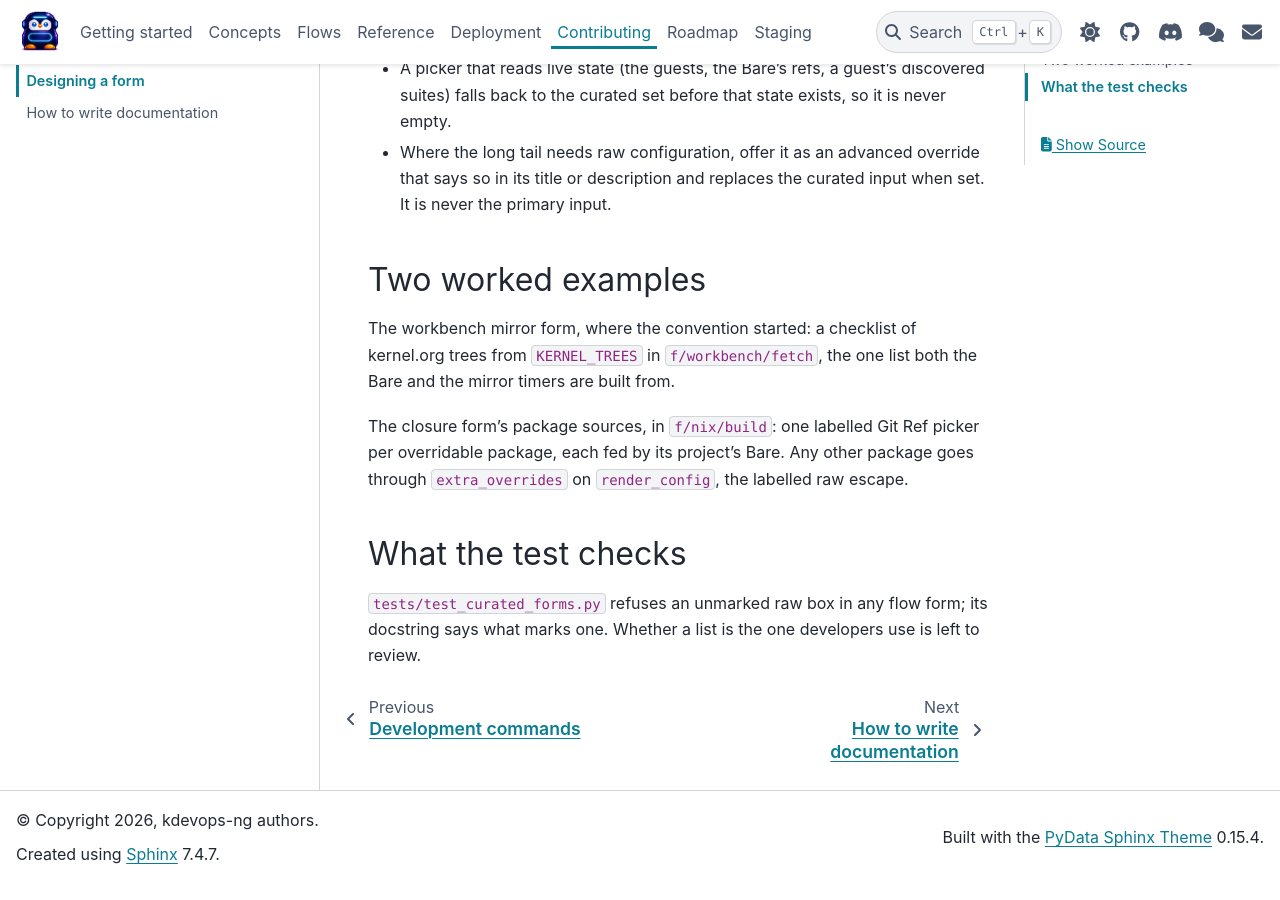
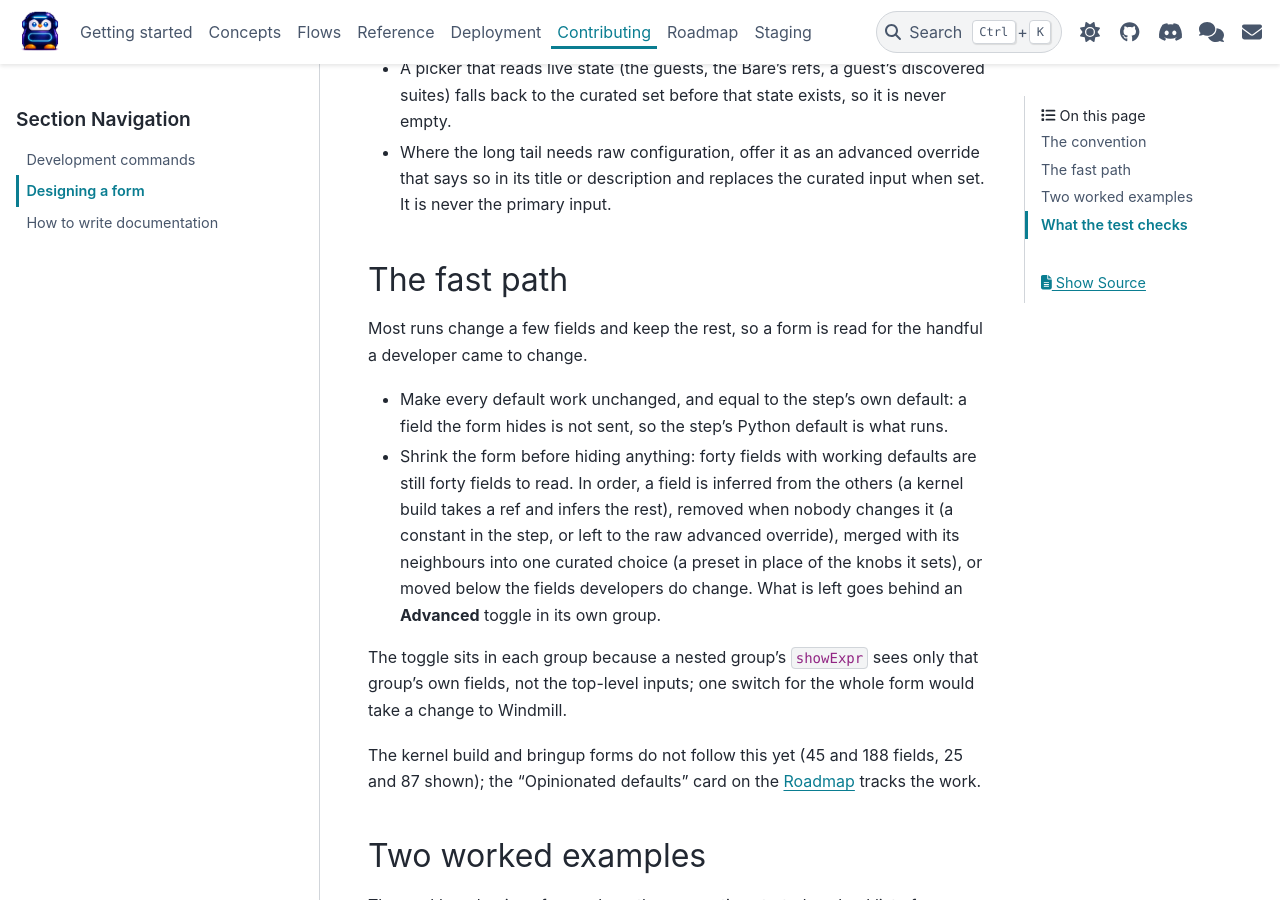
Before and after one commit to dagomez137/kdevops-ng, a Sphinx documentation site: the page built from docs/contributing/forms.rst, in a window 1280 px wide and 900 px high, scrolled down 550 px. Built offline with Sphinx 7.4.7 and the PyData theme 0.15.4, drawn with Linux system fonts in a browser that asks for light colours.

Commit message:
docs: add the fast path to the form convention
Defaults that always work make a form correct but not readable, so the
convention takes both rules in order. A form is shrunk first, and only
what is left is hidden. Windmill decides two details. A hidden field is
not sent, so the form default must equal the step's default. A nested
showExpr cannot see the top-level inputs, so the toggle goes in each
group.

The work itself is the roadmap's "Opinionated defaults" card, now
written as that plan with kernel build as the pilot.

Assisted-by: LLM
Signed-off-by: Daniel Gomez <da.gomez@kernel.org>

```diff
--- a/docs/contributing/forms.rst
+++ b/docs/contributing/forms.rst
@@ -26,6 +26,30 @@ The convention
   override that says so in its title or description and replaces the curated
   input when set. It is never the primary input.
 
+The fast path
+=============
+
+Most runs change a few fields and keep the rest, so a form is read for the
+handful a developer came to change.
+
+- Make every default work unchanged, and equal to the step's own default: a
+  field the form hides is not sent, so the step's Python default is what runs.
+- Shrink the form before hiding anything: forty fields with working defaults are
+  still forty fields to read. In order, a field is inferred from the others (a
+  kernel build takes a ref and infers the rest), removed when nobody changes it
+  (a constant in the step, or left to the raw advanced override), merged with
+  its neighbours into one curated choice (a preset in place of the knobs it
+  sets), or moved below the fields developers do change. What is left goes
+  behind an **Advanced** toggle in its own group.
+
+The toggle sits in each group because a nested group's ``showExpr`` sees only
+that group's own fields, not the top-level inputs; one switch for the whole
+form would take a change to Windmill.
+
+The kernel build and bringup forms do not follow this yet (45 and 188 fields,
+25 and 87 shown); the "Opinionated defaults" card on the :doc:`/roadmap`
+tracks the work.
+
 Two worked examples
 ===================
 
```
Also changed, not shown: CLAUDE.md (+4 -1 lines), docs/roadmap.rst (+10 -7 lines).
